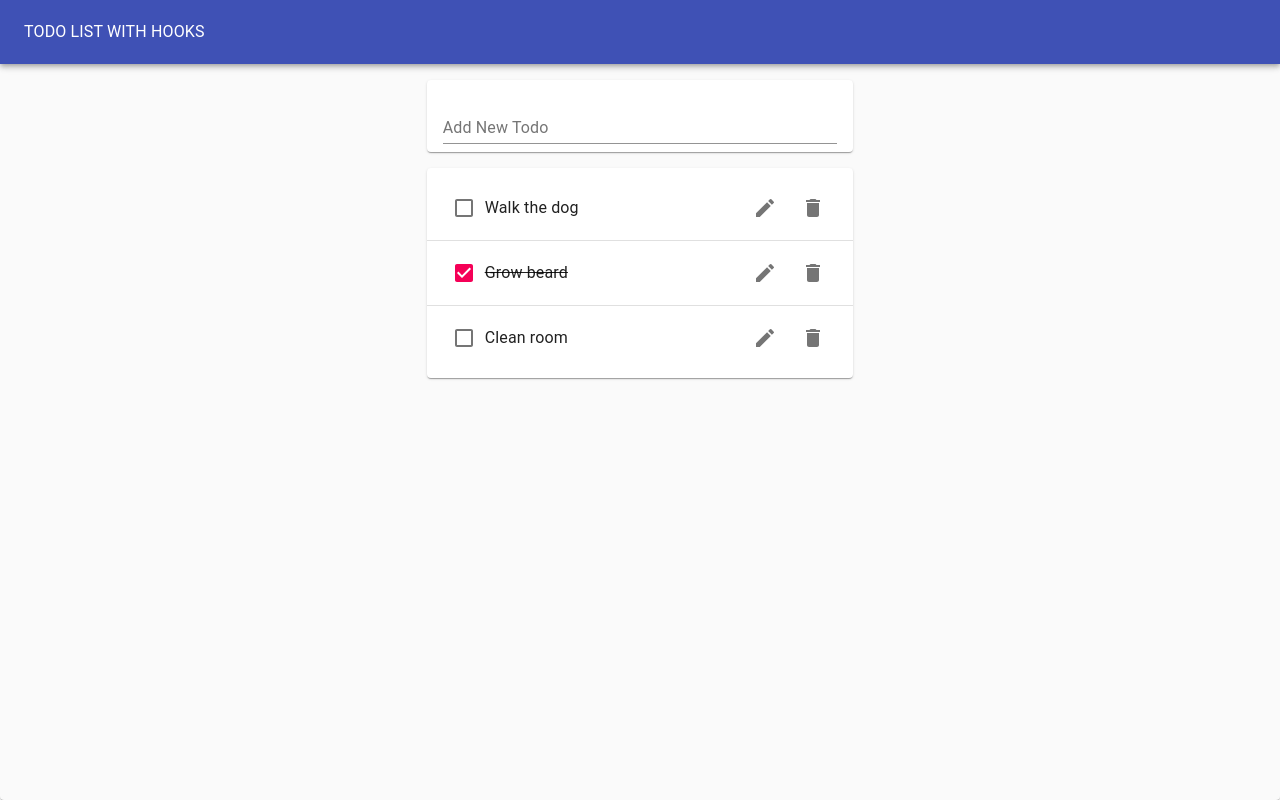
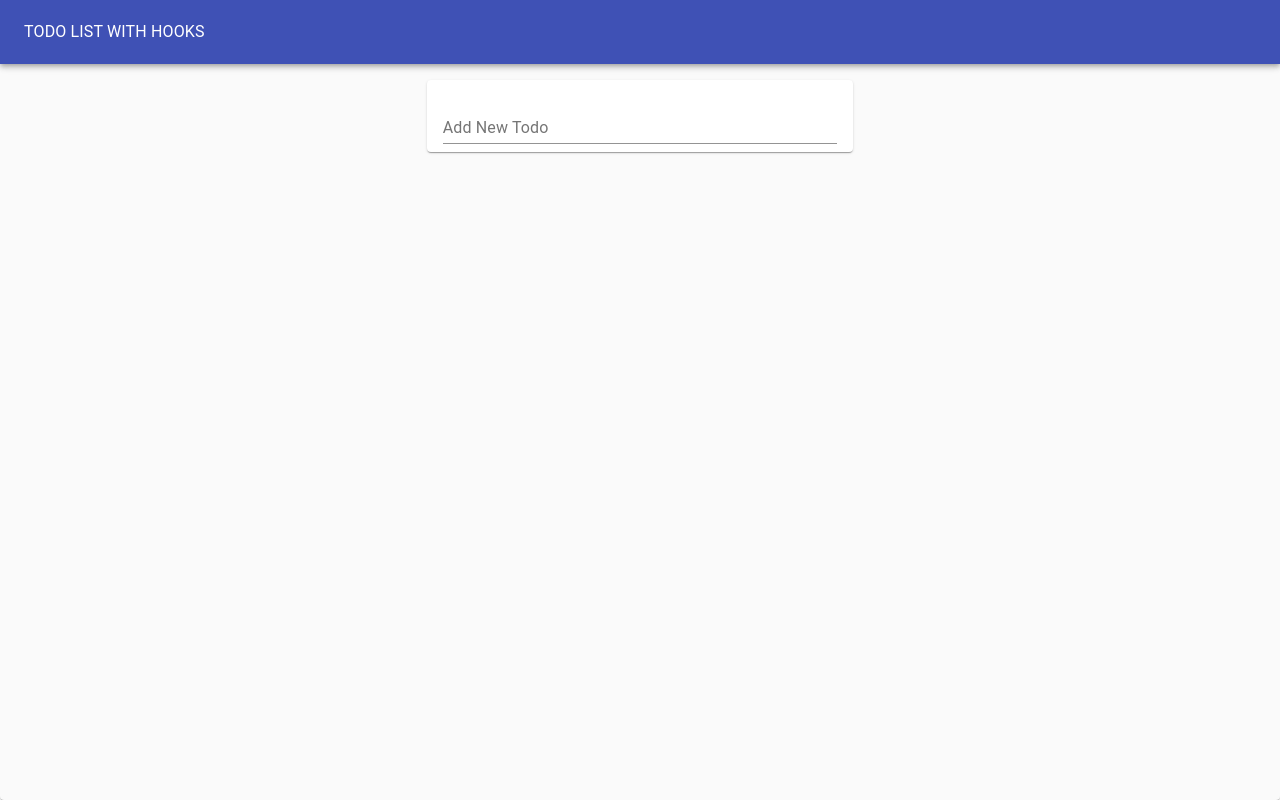
Before and after one commit to HassanMasoud/hooks-list-app, a React (Create React App) app: page / in a window 1280 px wide. Built offline with nearby package versions, Linux system fonts and the light colour scheme.

Commit message:
Save to local storage

```diff
--- a/src/TodoApp.js
+++ b/src/TodoApp.js
@@ -1,16 +1,17 @@
-import React, { useState } from "react";
+import React, { useState, useEffect } from "react";
 import TodoList from "./TodoList";
 import TodoForm from "./TodoForm";
 import { Typography, Paper, AppBar, Toolbar, Grid } from "@material-ui/core";
 import { v4 as uuid } from "uuid";
 
 function TodoApp() {
-  const initialTodos = [
-    { id: 1, task: "Walk the dog", completed: false },
-    { id: 2, task: "Grow beard", completed: true },
-    { id: 3, task: "Clean room", completed: false },
-  ];
+  const initialTodos = JSON.parse(window.localStorage.getItem("todos") || "[]");
   const [todos, setTodos] = useState(initialTodos);
+
+  useEffect(() => {
+    window.localStorage.setItem("todos", JSON.stringify(todos));
+  }, [todos]);
+
   const addTodo = (newTodoText) => {
     setTodos([...todos, { id: uuid(), task: newTodoText, completed: false }]);
   };
--- a/src/TodoList.js
+++ b/src/TodoList.js
@@ -3,6 +3,7 @@ import Todo from "./Todo";
 import { Paper, List, Divider } from "@material-ui/core";
 
 function TodoList({ todos, removeTodo, toggleTodo, updateTodo }) {
+  if (todos.length)
     return (
       <Paper>
         <List>
@@ -23,6 +24,7 @@ function TodoList({ todos, removeTodo, toggleTodo, updateTodo }) {
         </List>
       </Paper>
     );
+  return null;
 }
 
 export default TodoList;
```
Lines whose indentation alone changed are shown as unchanged.
